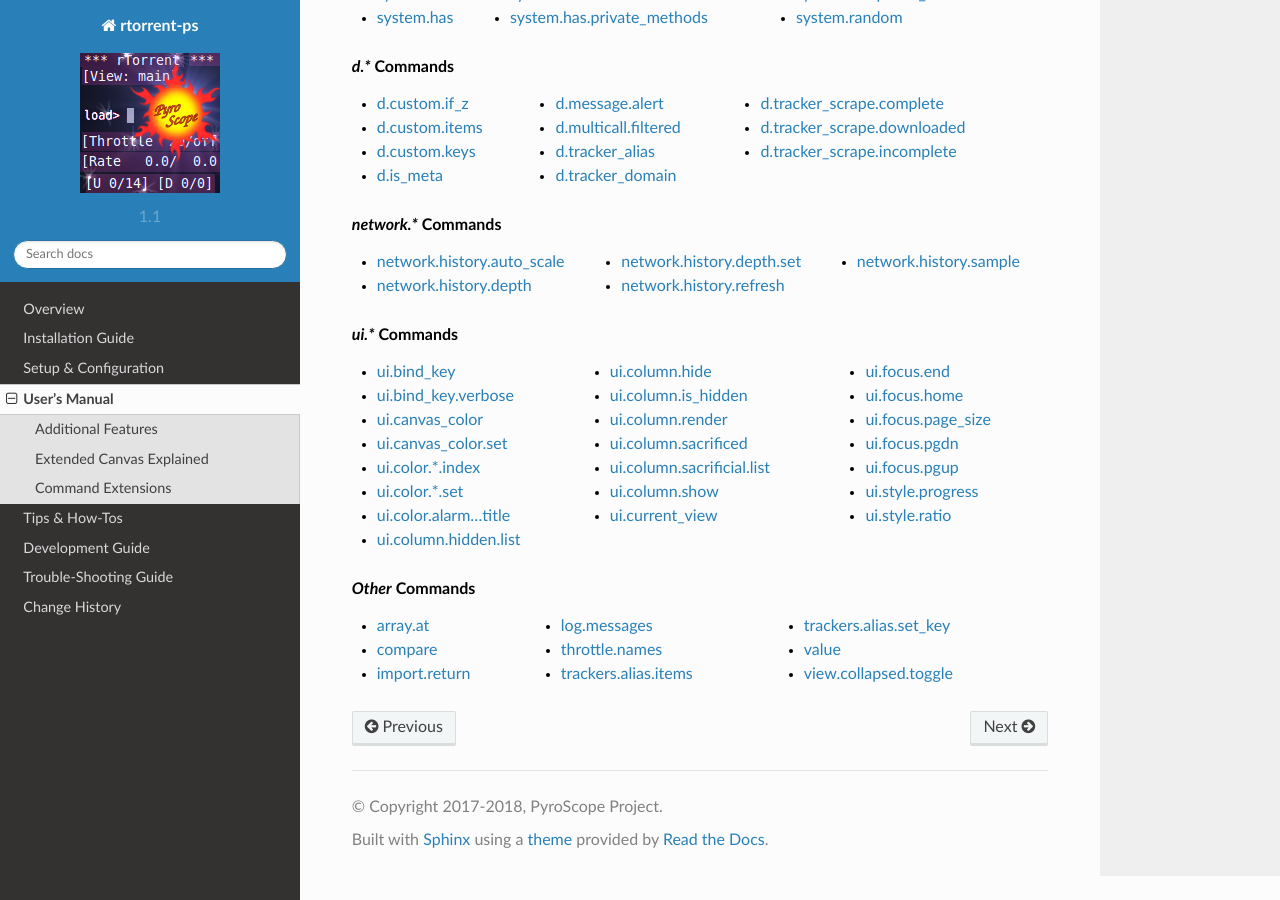
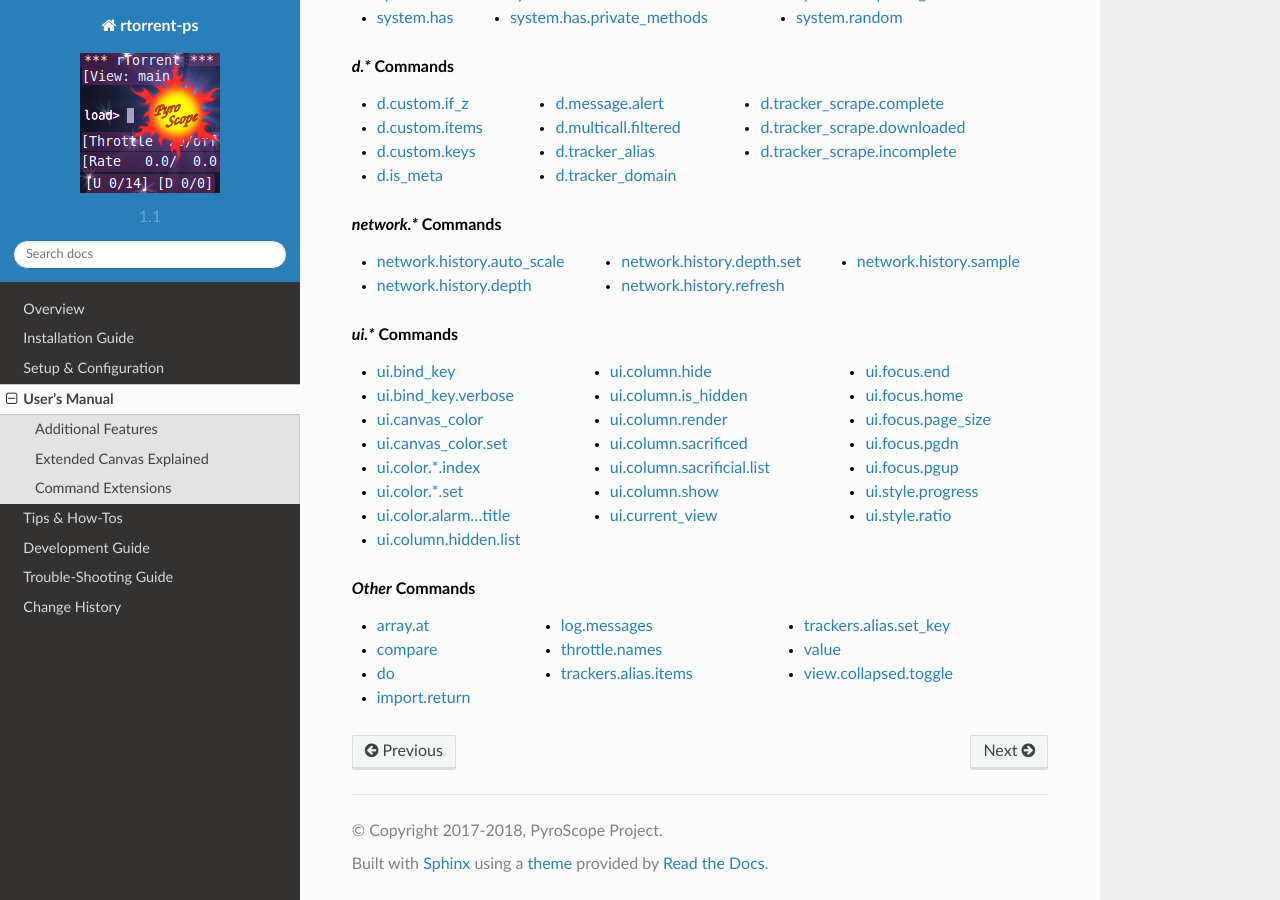
Before and after one commit to pyroscope/rtorrent-ps, a Sphinx documentation site: the page built from docs/manual.rst, in a window 1280 px wide and 900 px high, scrolled down 5424 px. Built offline with Sphinx 7.4.7 and the Read the Docs theme 2.0.0, drawn with Linux system fonts in a browser that asks for light colours.

```diff
--- a/docs/include-commands.rst
+++ b/docs/include-commands.rst
@@ -199,6 +199,7 @@
 
    * `array.at`_
    * `compare`_
+   * `do`_
    * `import.return`_
    * `log.messages`_
    * `throttle.names`_
@@ -209,6 +210,7 @@
 
 .. _`array.at`: https://rtorrent-docs.readthedocs.io/en/latest/cmd-ref.html#term-array-at
 .. _`compare`: https://rtorrent-docs.readthedocs.io/en/latest/cmd-ref.html#term-compare
+.. _`do`: https://rtorrent-docs.readthedocs.io/en/latest/cmd-ref.html#term-do
 .. _`import.return`: https://rtorrent-docs.readthedocs.io/en/latest/cmd-ref.html#term-import-return
 .. _`log.messages`: https://rtorrent-docs.readthedocs.io/en/latest/cmd-ref.html#term-log-messages
 .. _`throttle.names`: https://rtorrent-docs.readthedocs.io/en/latest/cmd-ref.html#term-throttle-names
```
Also changed, not shown: 2 other files.
